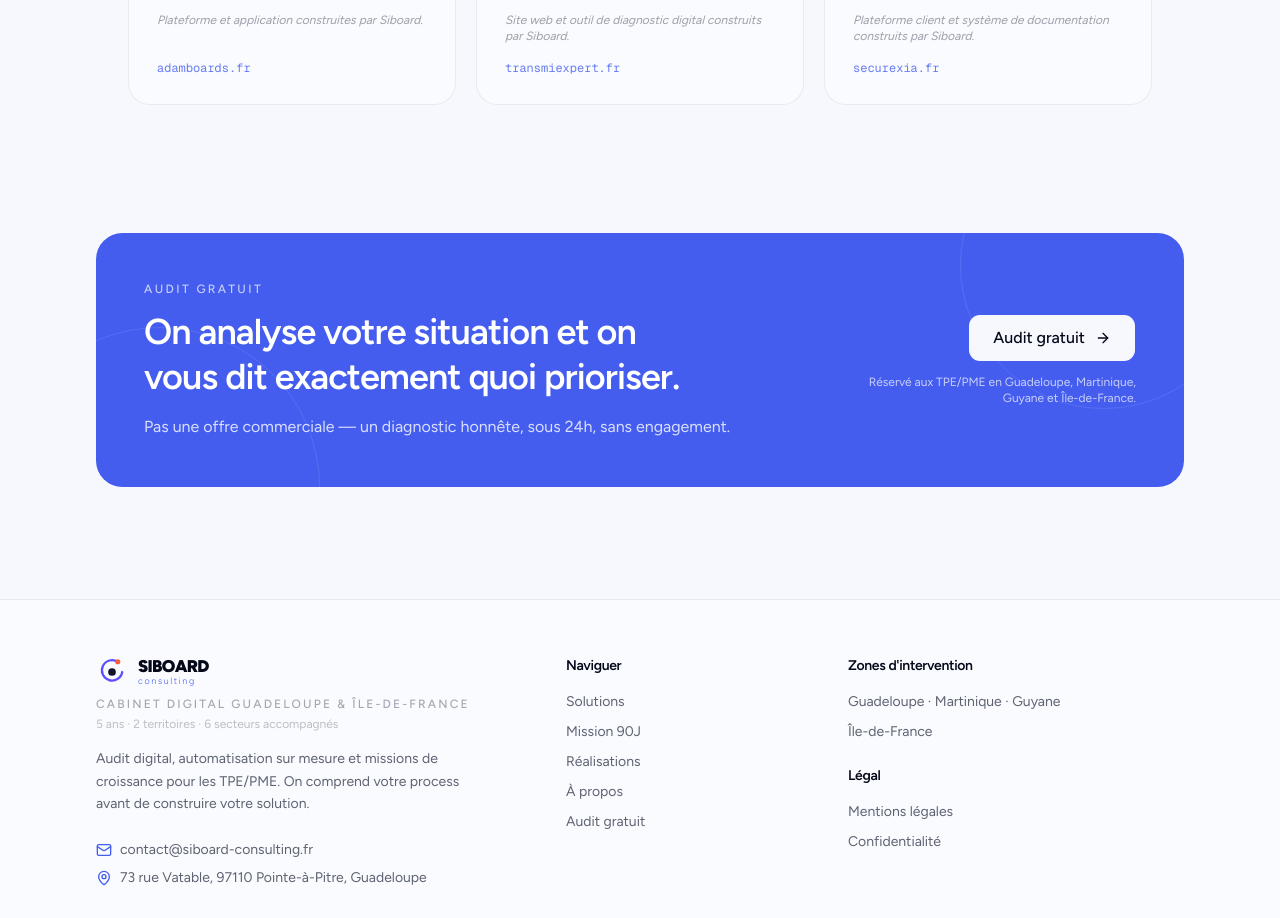
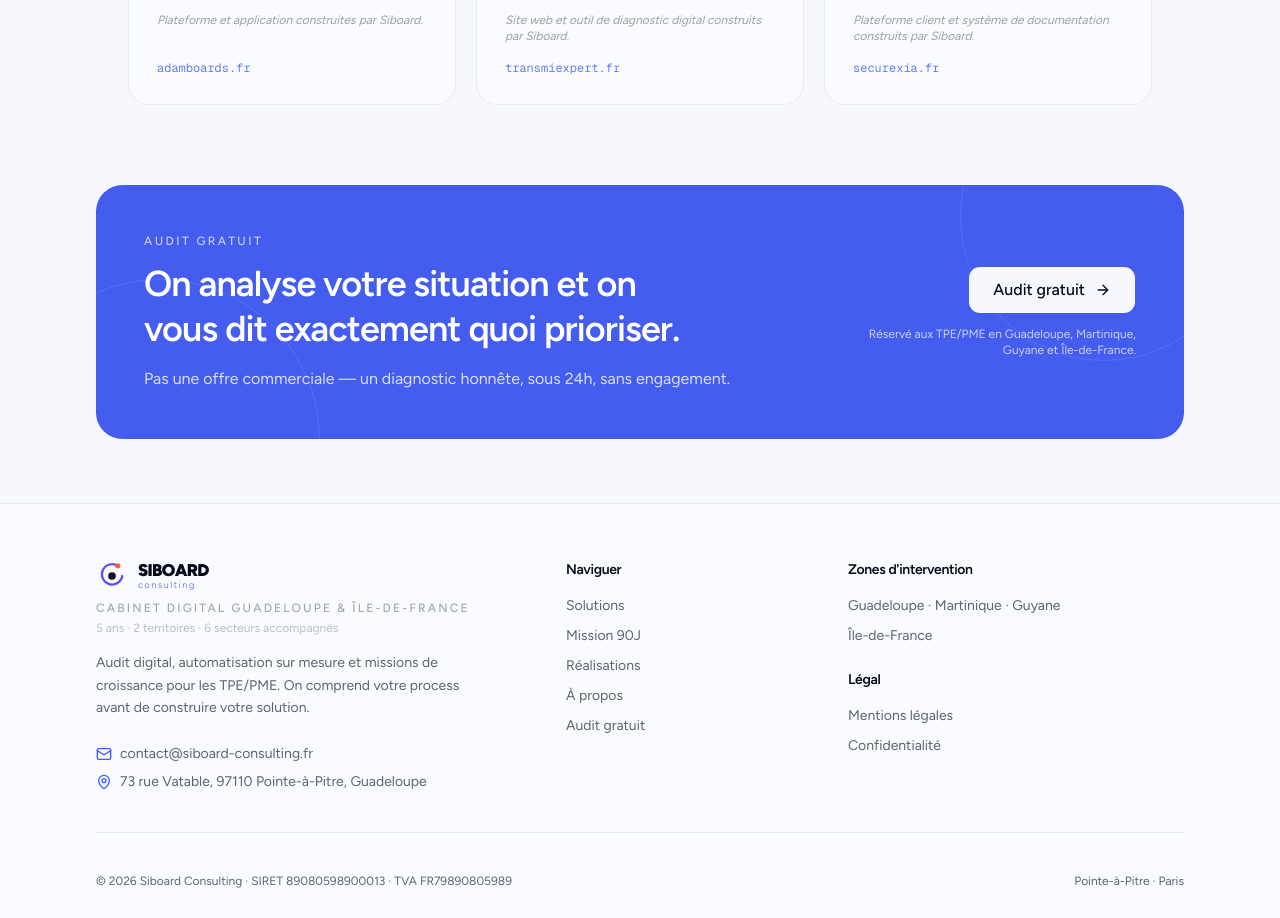
Before and after one commit to jmd971/siboard-consulting-site, a Next.js app: page / in a window 1280 px wide. Shown: the part 3260-4178 px from the top of the page. Built offline with nearby package versions, Linux system fonts and the light colour scheme; no server answers.

Commit message:
fix: reduce CTABanner section padding, add className prop

```diff
--- a/src/components/shared/CTABanner.tsx
+++ b/src/components/shared/CTABanner.tsx
@@ -12,6 +12,7 @@ type CTABannerProps = {
   ctaLabel?: string;
   ctaHref?: string;
   note?: string;
+  className?: string;
 };
 
 export function CTABanner({
@@ -21,12 +22,11 @@ export function CTABanner({
   ctaLabel = CTA_PRIMARY.label,
   ctaHref = CTA_PRIMARY.href,
   note = "Réservé aux TPE/PME en Guadeloupe, Martinique, Guyane et Île-de-France.",
+  className,
 }: CTABannerProps) {
   return (
-    <section className="container-page py-20 sm:py-28">
-      {/* Panneau amber plein : surface committed, texte navy. Fin positif fort. */}
+    <section className={cn("container-page py-12 sm:py-16", className)}>
       <div className="relative overflow-hidden rounded-3xl bg-primary p-8 text-primary-foreground sm:p-12">
-        {/* Détail géométrique solide (anneaux), sans blur ni glow. */}
         <div
           aria-hidden
           className="pointer-events-none absolute -right-16 -top-28 h-72 w-72 rounded-full border border-primary-foreground/10"
```
